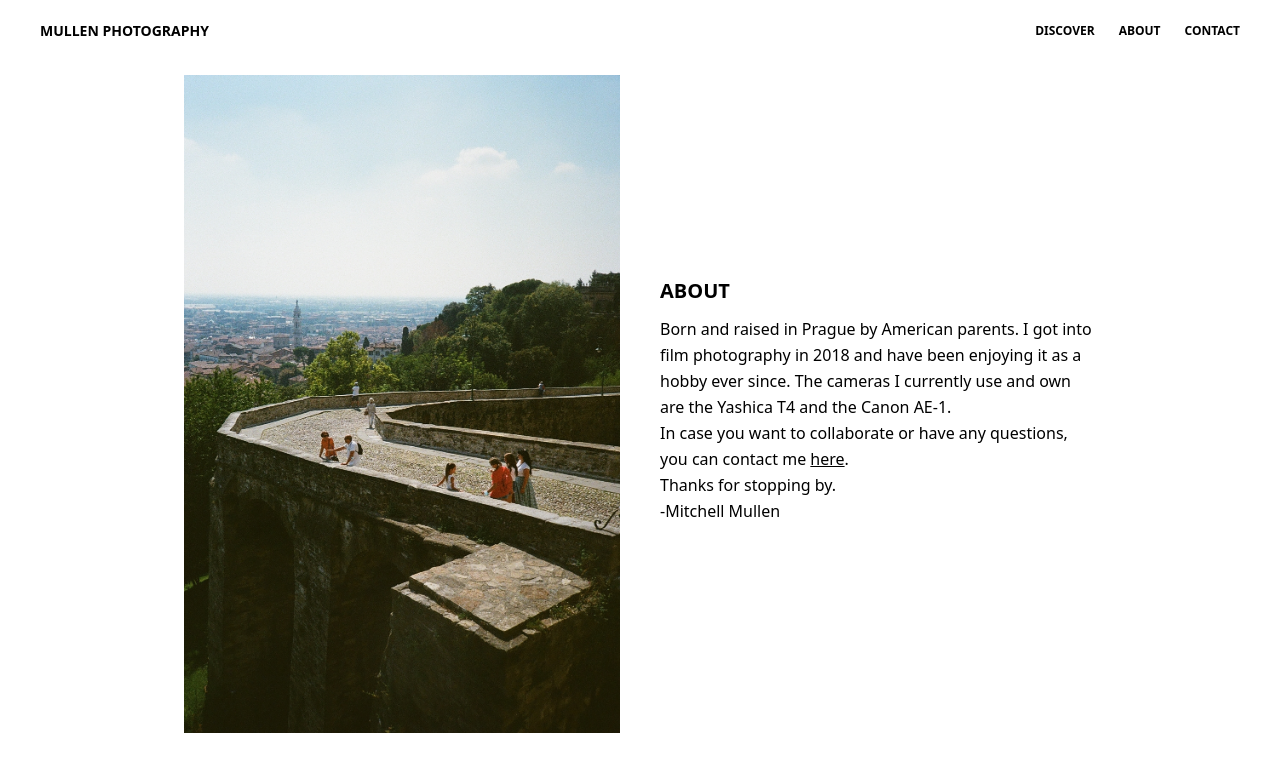
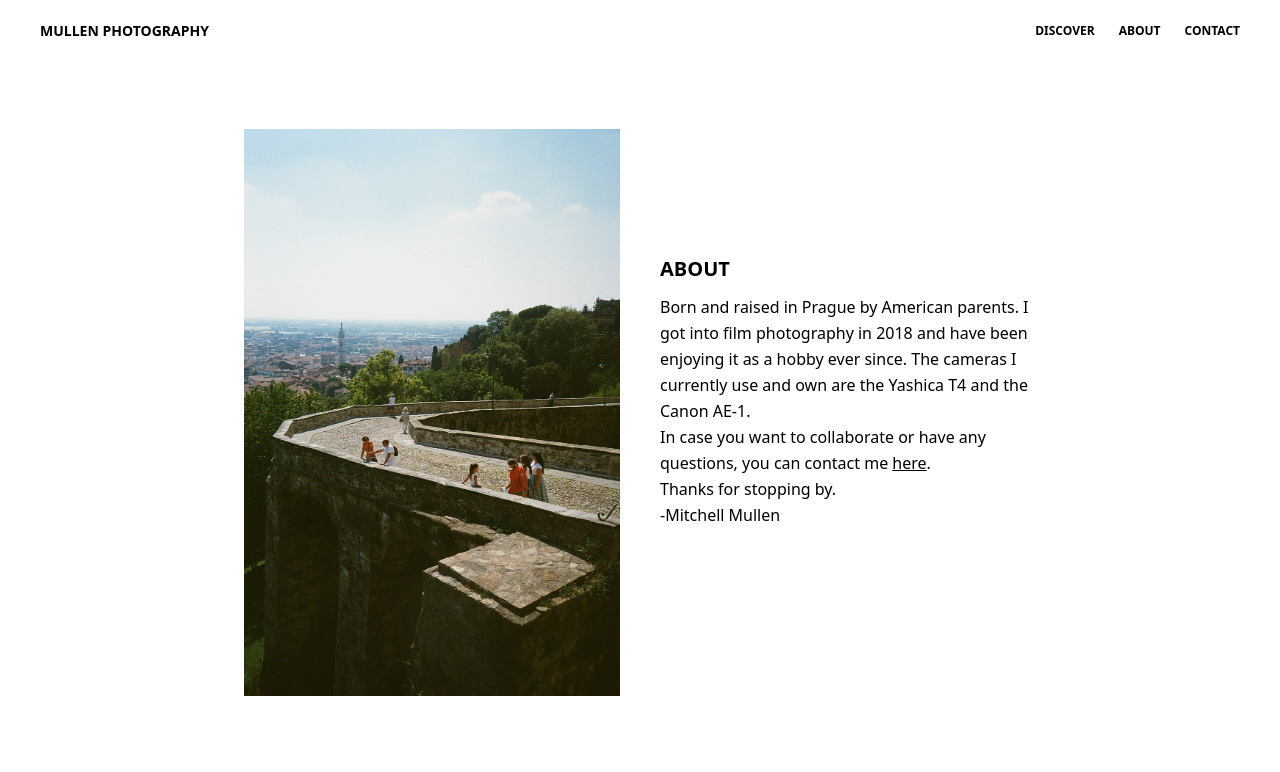
Before and after one commit to Photography-Portfolio/frontend, a Vue app: page /about in a window 1280 px wide. Shown: the top 772 px of the page. Built offline with nearby package versions, Linux system fonts and the light colour scheme.

Commit message:
fix: about view content now centered and not splilling into nav

```diff
--- a/src/views/About.vue
+++ b/src/views/About.vue
@@ -1,37 +1,34 @@
 <template>
 	<div
-		class="relative items-center justify-between px-2 py-3 bg-transparent z-40"
+		class="img flex flex-wrap content-center justify-center relative px-4 lg:px-28"
 	>
-		<div class="container px-4 mx-auto xl:px-40">
-			<div class="img img-max w-full relative px-4">
 		<div
-					class="grid grid-cols-1 lg:grid-cols-2 gap-10 2xl:gap-24 justify-center content-center"
+			class="img-max w-12/12 xl:w-9/12 2xl:w-8/12 grid grid-cols-1 lg:grid-cols-2 gap-10 2xl:gap-24"
 		>
+			<div>
 				<img
 					class="w-full max-h-96 object-cover lg:h-12/12 lg:max-h-full"
 					src="../assets/pictures/img_08.jpeg"
 				/>
-					<div class="m-auto">
+			</div>
+			<div class="my-auto pb-9">
 				<h1
 					class="text-xl font-bold leading-relaxed inline-block mr-4 py-2 uppercase text-black"
 				>
 					About
 				</h1>
-						<p
-							class="text-base font-light leading-relaxed mt-0 mb-4 text-black"
-						>
+				<p class="text-base font-light leading-relaxed mt-0 mb-4 text-black">
 					Born and raised in Prague by American parents. I got into film
-							photography in 2018 and have been enjoying it as a hobby ever since. The
-							cameras I currently use and own are the Yashica T4 and the Canon
-							AE-1.<br>
-                            In case you want to collaborate or have any questions, you
-							can contact me <router-link to="contact" class="underline">here</router-link>.<br>
-                            Thanks for stopping by.<br>
+					photography in 2018 and have been enjoying it as a hobby ever since.
+					The cameras I currently use and own are the Yashica T4 and the Canon
+					AE-1.<br />
+					In case you want to collaborate or have any questions, you can contact
+					me
+					<router-link to="contact" class="underline">here</router-link>.<br />
+					Thanks for stopping by.<br />
 					-Mitchell Mullen
 				</p>
 			</div>
 		</div>
 	</div>
-		</div>
-	</div>
 </template>
```
Lines whose indentation alone changed are shown as unchanged.
